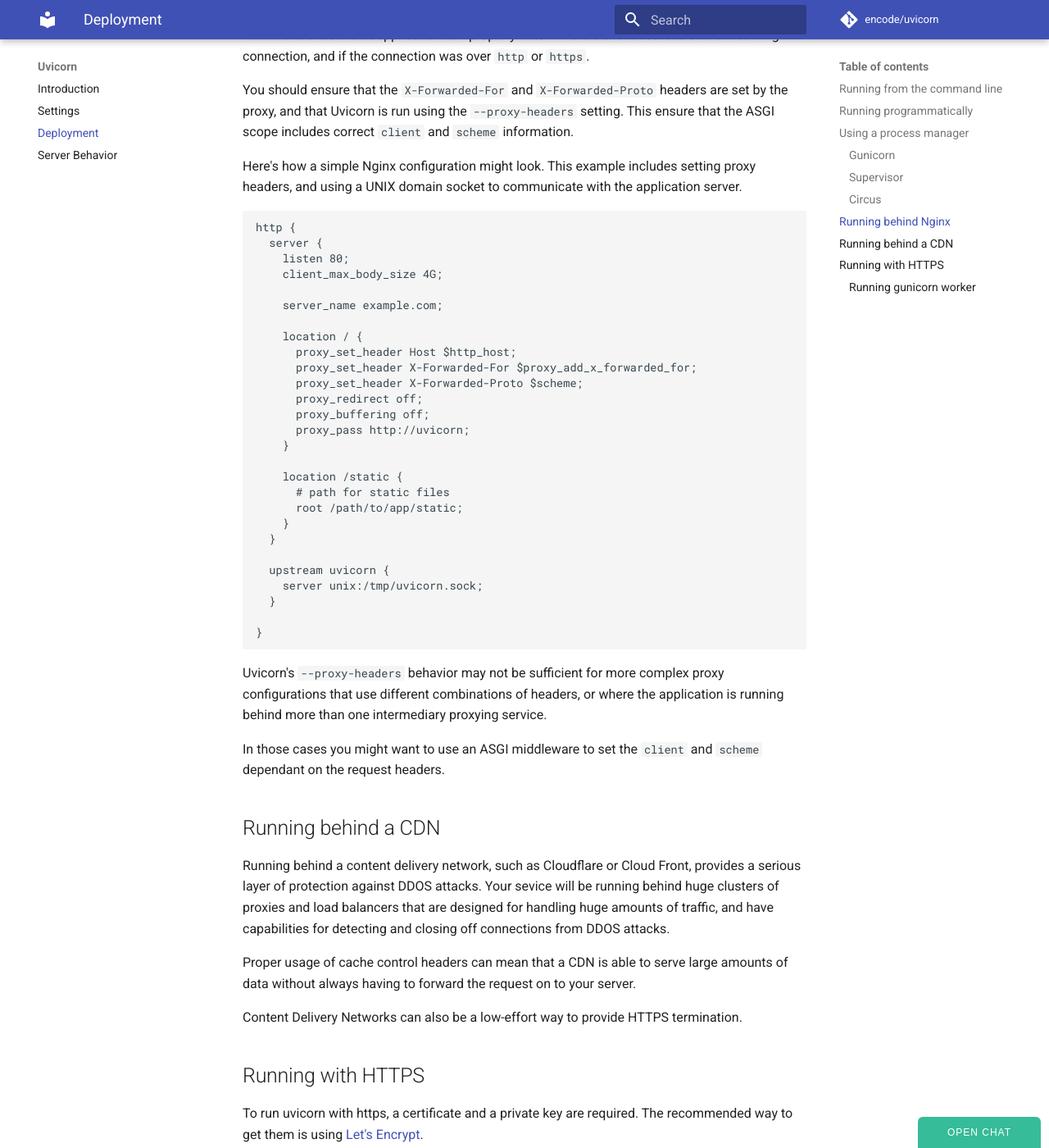
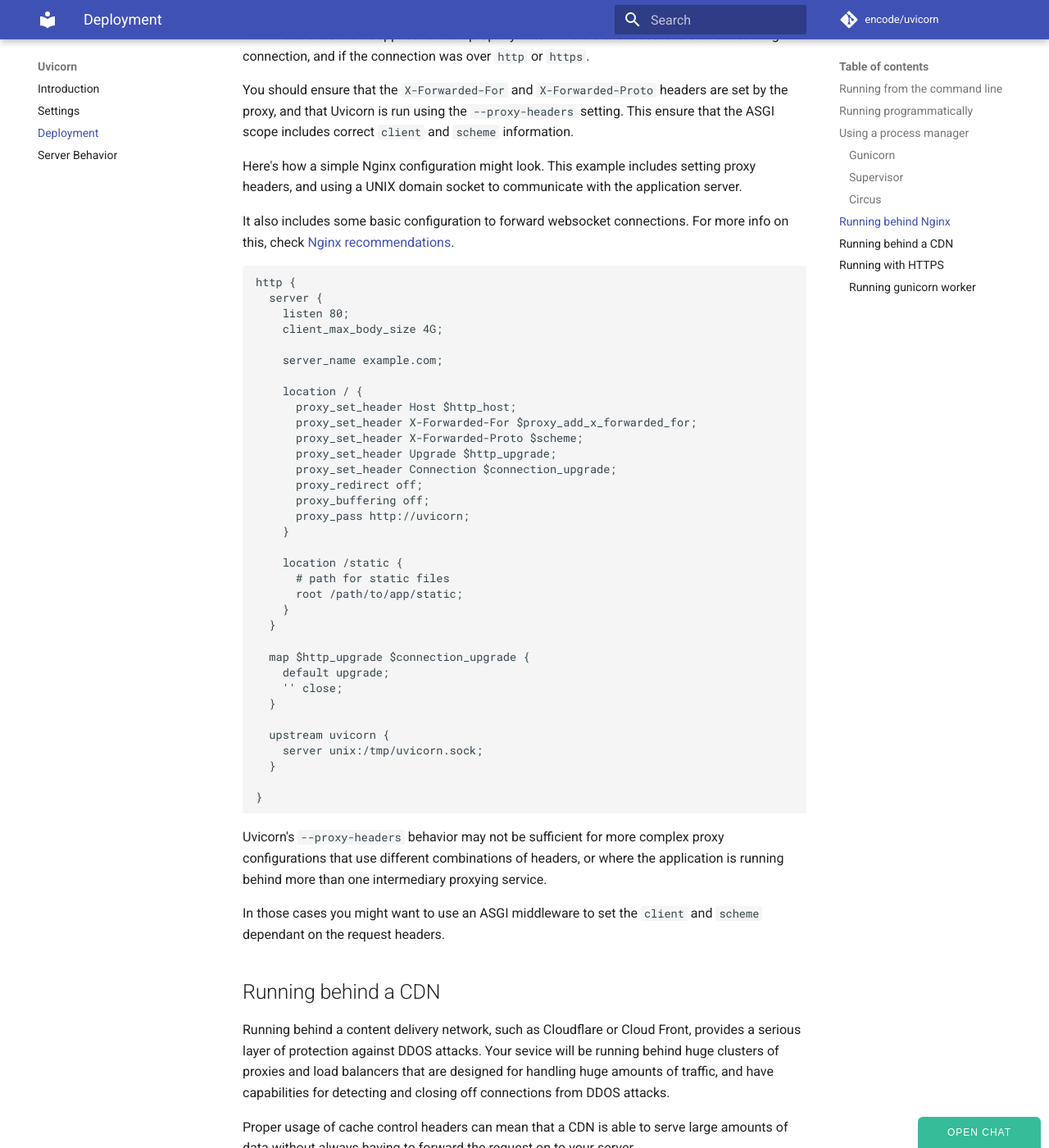
Before and after one commit to encode/uvicorn, an MkDocs documentation site: the page built from docs/deployment.md, in a window 1280 px wide and 1400 px high, scrolled down 5502 px. Shown: the whole window at 82% size. Built offline with MkDocs 1.6.1 and Material for MkDocs 9.7.7, drawn with Linux system fonts in a browser that asks for light colours; comment, search, counter and statistics services are not loaded.

Commit message:
Docs: Nginx + websockets (#948)
Nginx requires that we set the Connection/Upgrade headers explicitly in
the config, otherwise Nginx assumes that they shouldn't be forwarded.

More info: https://nginx.org/en/docs/http/websocket.html

````diff
--- a/docs/deployment.md
+++ b/docs/deployment.md
@@ -247,6 +247,8 @@
 
 Here's how a simple Nginx configuration might look. This example includes setting proxy headers, and using a UNIX domain socket to communicate with the application server.
 
+It also includes some basic configuration to forward websocket connections. For more info on this, check [Nginx recommendations][nginx_websocket].
+
 ```conf
 http {
   server {
@@ -259,6 +261,8 @@
       proxy_set_header Host $http_host;
       proxy_set_header X-Forwarded-For $proxy_add_x_forwarded_for;
       proxy_set_header X-Forwarded-Proto $scheme;
+      proxy_set_header Upgrade $http_upgrade;
+      proxy_set_header Connection $connection_upgrade;
       proxy_redirect off;
       proxy_buffering off;
       proxy_pass http://uvicorn;
@@ -268,6 +272,11 @@
       # path for static files
       root /path/to/app/static;
     }
+  }
+
+  map $http_upgrade $connection_upgrade {
+    default upgrade;
+    '' close;
   }
 
   upstream uvicorn {
@@ -309,5 +318,6 @@
 $ gunicorn --keyfile=./key.pem --certfile=./cert.pem -k uvicorn.workers.UvicornWorker example:app
 ```
 
+[nginx_websocket]: https://nginx.org/en/docs/http/websocket.html
 [letsencrypt]: https://letsencrypt.org/
 [mkcert]: https://github.com/FiloSottile/mkcert
````
